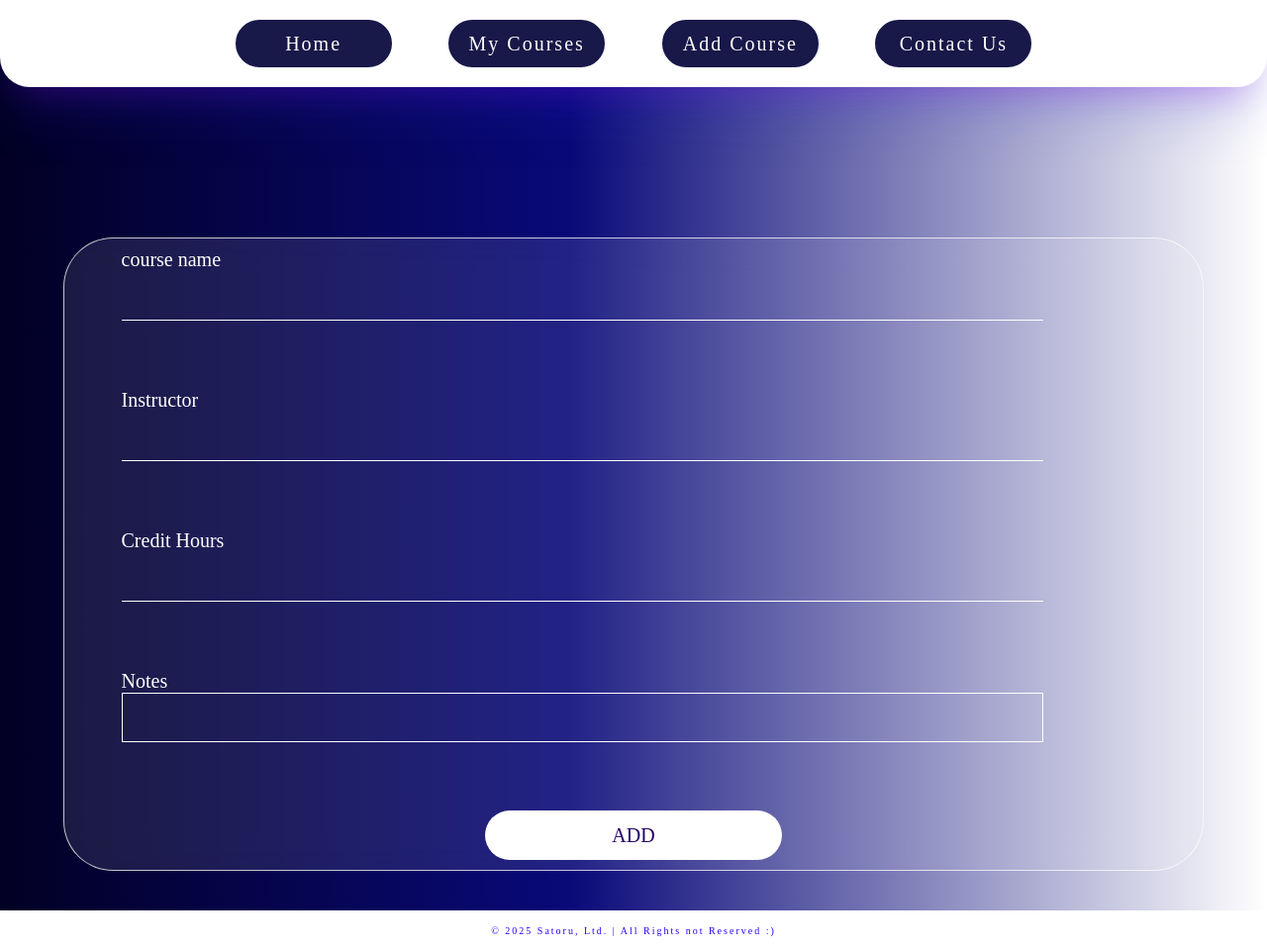
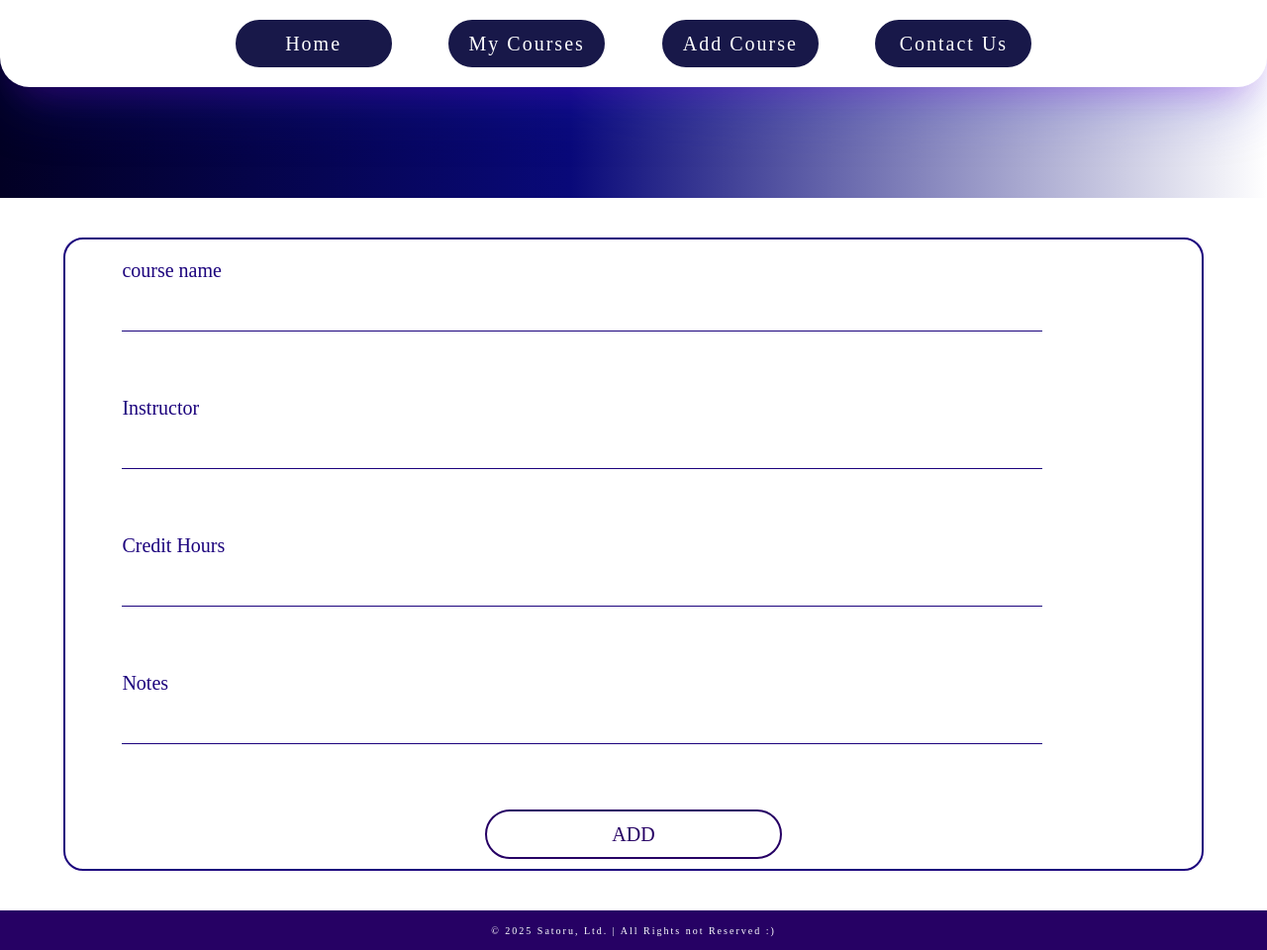
Before and after one commit to mahmoud-satoru/mahmoud-khaled-ali, a plain HTML site: page html/add course.html in a window 1280 px wide. Shown: the whole page at 99% size. Drawn offline with Linux system fonts and the light colour scheme; a web font is replaced by a local one.

Commit message:
Update style_3.css

```diff
--- a/css/style_3.css
+++ b/css/style_3.css
@@ -12,7 +12,7 @@ footer{
     display: flex;
     align-items: center;
     justify-content: center;
-    background-color: #ffffff;
+    background-color: #260164;
 }
 
 
@@ -92,9 +92,7 @@ footer{
 main{
     width: 100%;
     height: 90vh;
-
-    background: #020024;
-    background: linear-gradient(90deg, rgba(2, 0, 36, 1) 0%, rgba(9, 9, 121, 1) 45%, rgba(255, 255, 255, 1) 100%);
+    background: #ffffff;
     display: flex;
     justify-content: center;
     align-items: center;
@@ -109,18 +107,13 @@ footer p{
     font-weight: 300;
      font-family: 'Open Sans';
      letter-spacing: 2px;
-     color: rgb(38, 0, 255);
+     color: #fff;
 
 }
 
 form{
-    border-radius: 50px;
-
-    background: rgba(255, 255, 255, 0.1);
-    backdrop-filter: blur(15px);
-    border: 1px solid rgba(253, 253, 253, 0.748);
-
-
+    border-radius: 20px;
+    border: 2px solid rgb(28, 3, 125);
     width: 90%;
     height: 80vh;
     display: flex;
@@ -129,6 +122,7 @@ form{
     justify-content: space-between;
     padding: 10px 0px;
     box-sizing: border-box;
+    padding-top: 20px;
 }
 
 
@@ -137,10 +131,10 @@ form input{
     height: 30px;
     margin-top: 20px;
     background: #00000000;
-    border-bottom: #fff 1px solid;
+    border-bottom: rgb(28, 3, 125) 1px solid;
     box-sizing: border-box;
     padding: 10px;
-    color: #fff;
+    color: rgb(28, 3, 125);
     font-size: 15px;
     font-weight: 400;
     font-family: 'Open Sans';
@@ -151,7 +145,7 @@ form label{
     font-size: 20px;
     font-weight: 400;
     font-family: 'Open Sans';
-    color: #ffffff;
+    color:rgb(28, 3, 125);
 }
 
 .inp{
@@ -167,11 +161,11 @@ form label{
 textarea{resize: none;
 width: 90%;
 height: 50px;
-border: 1px solid #fff;
+border-bottom: 1px solid rgb(28, 3, 125);
 background: #00000000;
 box-sizing: border-box;
 padding: 10px;
-color: #fff;
+color:  rgb(28, 3, 125);
 font-size: 15px;
 font-weight: 400;
 font-family: 'Open Sans';
@@ -191,8 +185,9 @@ font-family: 'Open Sans';
 .bot button{
     width: 300px;
     height:50px ;
-    background-color: #ffffff;
-    color: #260164;
+    background-color: #260164;
+    color: #fff;
+    border: #260164 2px solid;
     border-radius:40px ;
     display: flex;
     justify-content: center;
@@ -200,6 +195,7 @@ font-family: 'Open Sans';
     font-size: 20px;
     font-weight: 400;
     font-family: 'Open Sans';
+    transition-duration: 0.5s;
 }
 
 
@@ -223,7 +219,7 @@ font-family: 'Open Sans';
     height:50px ;
     background-color: #260164;
     color: #f0f0f0;
-    border: #ffffff 1px solid;
+    border: #260164 2px solid;
     border-radius:40px ;
     display: flex;
     justify-content: center;
```
